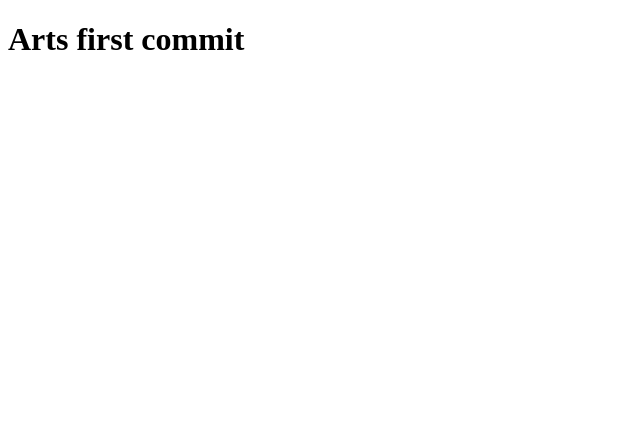
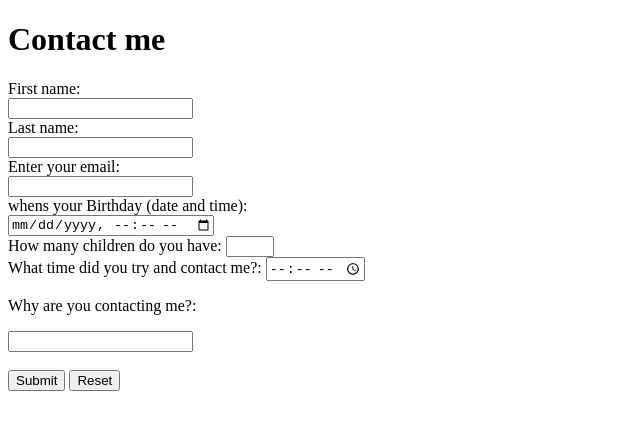
Before and after one commit to Wizard-Fingers/testing, a plain HTML site: page index.html in a window 1280 px wide. Shown: the whole page, without its empty margins (0-640 px from the left). Drawn offline with Linux system fonts and the light colour scheme.

Commit message:
updated readme and put some text and inputs in

```diff
--- a/index.html
+++ b/index.html
@@ -7,6 +7,29 @@
     <title>Test</title>
 </head>
 <body>
-    <h1>Arts first commit </h1>
+    <h1>Contact me</h1>
+    <div class="">
+<form>
+  <label for="fname">First name:</label><br>
+  <input type="text" id="fname" name="fname"><br>
+  <label for="lname">Last name:</label><br>
+  <input type="text" id="lname" name="lname"><br>
+  <label for="email">Enter your email:</label><br>
+  <input type="email" id="email" name="email"><br>
+<label for="birthdaytime">whens your Birthday (date and time):<br> </label>
+  <input type="datetime-local" id="birthdaytime" name="birthdaytime">
+  <br>
+  <label for="quantity">How many children do you have:</label>
+  <input type="number" id="quantity" name="quantity" min="1" max="5">
+  <br>
+  <label for="appt">What time did you try and contact me?:</label>
+  <input type="time" id="appt" name="appt"><br>
+  <p>Why are you contacting me?:</p>
+        <input type="text"><br><br>
+
+  <input type="submit" value="Submit">
+  <input type="reset">
+</form>
+    </div>
 </body>
 </html>
```
Also changed, not shown: 1 other file.
